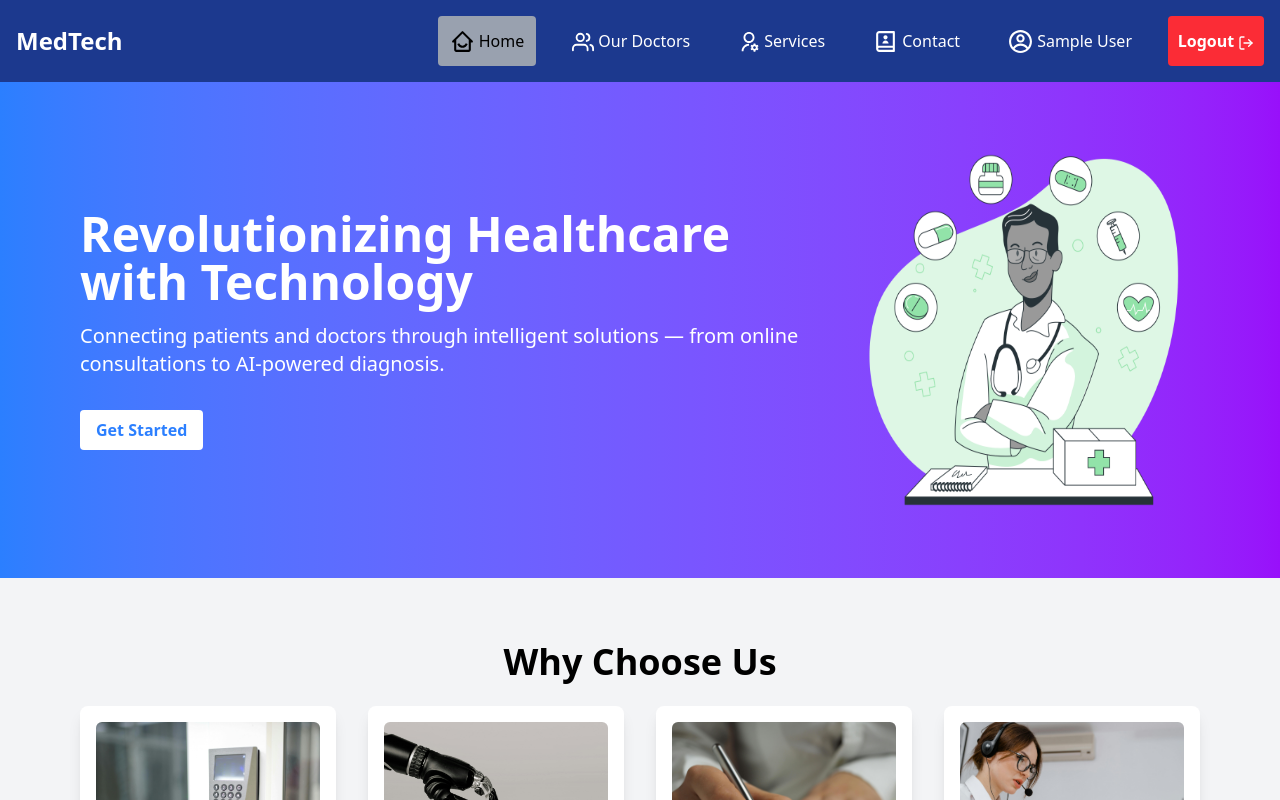
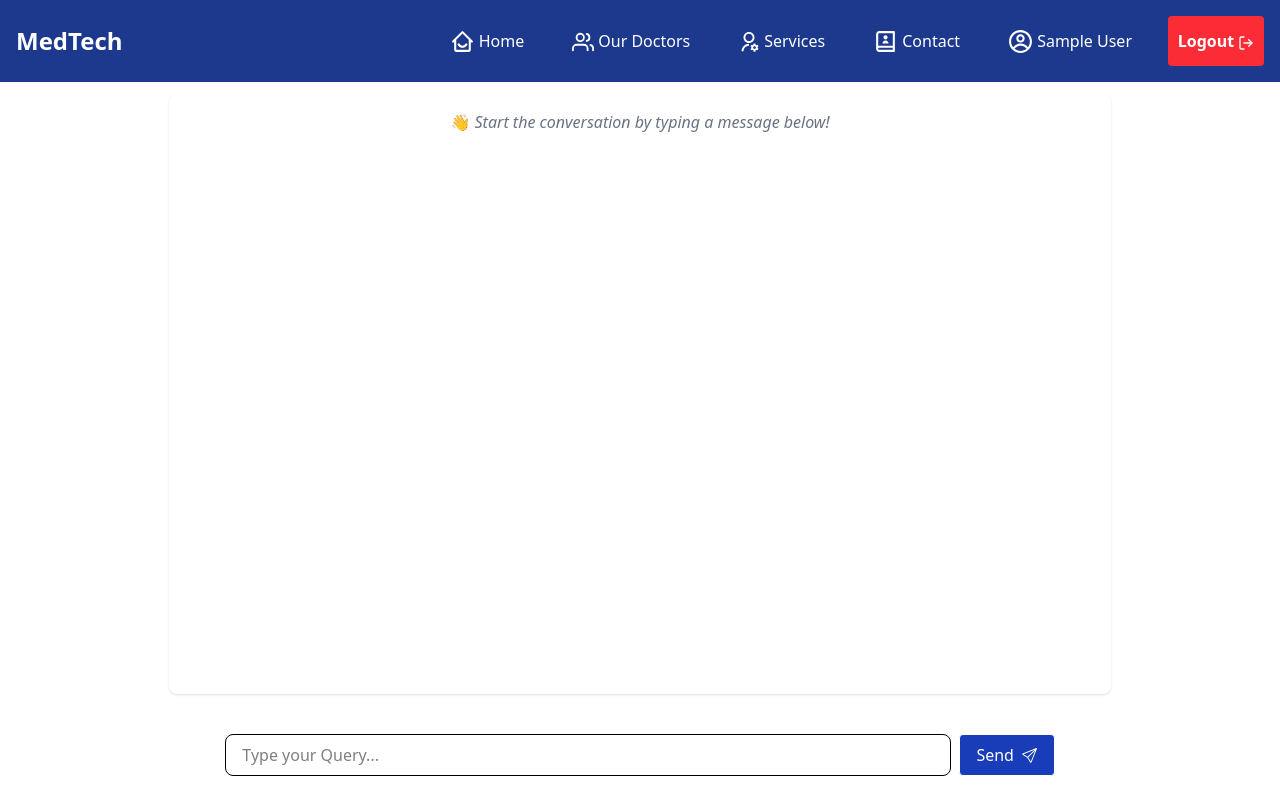
Before and after one commit to singhalgarvit/MedTech, a React (Vite) app in the folder client/: page /chat in a window 1280 px wide. Before the commit this address led to /. Shown: the top 800 px of the page. Built offline with nearby package versions, Linux system fonts and the light colour scheme; sample sign-in values are in the browser's storage.

Commit message:
CLOSES#39 : Craeted the basic chatbot for medical diagnosis

```diff
--- a/client/package.json
+++ b/client/package.json
@@ -10,6 +10,7 @@
     "preview": "vite preview"
   },
   "dependencies": {
+    "@google/generative-ai": "^0.24.1",
     "@hookform/resolvers": "^5.2.2",
     "@tailwindcss/vite": "^4.1.14",
     "axios": "^1.11.0",
--- a/client/src/App.jsx
+++ b/client/src/App.jsx
@@ -1,14 +1,19 @@
 import "./App.css";
+import {useLocation} from "react-router-dom";
 import Routers from "./Routers";
 import Footer from "./sections/Footer";
 import Navbar from "./sections/Navbar";
+import ChatbotIcon from "./components/ChatbotIcon";
 
 function App() {
+  const location = useLocation();
+  const hideFooterRoutes = ["/chat"];
   return (
     <>
       <Navbar />
       <Routers />
-      <Footer />
+      {!hideFooterRoutes.includes(location.pathname) && <ChatbotIcon />}
+      {!hideFooterRoutes.includes(location.pathname) && <Footer />}
     </>
   );
 }
--- a/client/src/Routers.jsx
+++ b/client/src/Routers.jsx
@@ -7,6 +7,7 @@ import { AuthContext } from './context/authContext'
 import Doctors from './pages/Doctors'
 import ProtectedRoute from './ProtectedRoute'
 import Dashboard from './pages/Dashboards/Dashboard'
+import Chatbot from './pages/Chatbot'
 
 function Routers() {
   const {token} = useContext(AuthContext);
@@ -17,6 +18,7 @@ function Routers() {
             <Route path='/login' element={token?<Navigate to="/"/>:<Login/>}/>
             <Route path='/signup' element={token?<Navigate to="/"/>:<Signup/>}/>
             <Route path='/doctors' element={<Doctors/>}/>
+            <Route path='/chat' element={<ProtectedRoute allowedRoles={['admin','doctor','patient']}><Chatbot/></ProtectedRoute>}/>
             <Route path='/dashboard/*' element={<ProtectedRoute allowedRoles={['admin','doctor','patient']}><Dashboard/></ProtectedRoute>}/>
             <Route path='/*' element={<Navigate to="/"/>}/>
         </Routes>
--- /dev/null
+++ b/client/src/components/ChatbotIcon.jsx
@@ -0,0 +1,12 @@
+import { TbMessageChatbot } from "react-icons/tb";
+import { Link } from "react-router-dom";
+
+function ChatbotIcon() {
+  return (
+    <Link to='/chat' className="fixed bottom-5 right-5 z-50 bg-blue-500 p-2 rounded-full">
+        <TbMessageChatbot size={30} color="white"/>
+    </Link>
+  )
+}
+
+export default ChatbotIcon
--- a/client/src/index.css
+++ b/client/src/index.css
@@ -10,3 +10,12 @@
   -webkit-font-smoothing: antialiased;
   -moz-osx-font-smoothing: grayscale;
 }
+
+.no-scrollbar::-webkit-scrollbar {
+  display: none;
+}
+
+.no-scrollbar {
+  -ms-overflow-style: none;  /* for Internet Explorer, Edge */
+  scrollbar-width: none;     /* for Firefox */
+}
--- /dev/null
+++ b/client/src/pages/Chatbot.jsx
@@ -0,0 +1,100 @@
+import { useEffect, useRef, useState } from "react";
+import Button from "../components/Button";
+import { BsSend } from "react-icons/bs";
+import {GoogleGenerativeAI} from "@google/generative-ai"
+
+export default function Chatbot() {
+  const [message, setMessage] = useState("");
+  const [chat, setChat] = useState([]);
+  const chatEndRef = useRef(null);
+
+  useEffect(() => {
+    chatEndRef.current?.scrollIntoView({ behavior: "smooth" });
+  }, [chat]);
+
+  const sendMessage = async (e) => {
+    e.preventDefault();
+    if (!message.trim()) return;
+
+    const newChat = [...chat, { role: "user", content: message }];
+    setChat(newChat);
+    setMessage("");
+    const apiKey = import.meta.env.VITE_ai_api;
+    const genAI = new GoogleGenerativeAI(apiKey);
+    const model = genAI.getGenerativeModel({ model: "gemini-2.0-flash" });
+    const systemPrompt = `
+      You are Dr. MedTechBot developed by Garvit & team — a friendly and professional **medical advisor**.
+      Respond as a certified doctor who gives evidence-based, empathetic answers.
+      Keep responses **under 100 words** unless a detailed explanation is clearly necessary.
+      Avoid providing diagnoses or prescriptions — give **general medical guidance** only.
+      Dont give advice other than medical field.
+    `;
+    const prompt = `${systemPrompt}\n\nUser: ${message}\nDoctor:`;
+     const result = await model.generateContent(prompt);
+
+    // const res = await fetch(, {
+    //   method: "POST",
+    //   headers: { "Content-Type": "application/json" },
+    //   body: JSON.stringify({ message }),
+    // });
+
+    // const data = await res.json();
+    const response = result.response.text();
+    setChat([...newChat, { role: "assistant", content: response }]);
+  };
+
+  return (
+    <div className="flex flex-col items-center justify-center p-3">
+      <div className="md:w-3/4 bg-white rounded-lg flex flex-col h-[85vh] md:h-[75vh] shadow-sm">
+        {/* Chat area */}
+        <div className="flex-1 overflow-y-auto p-4 space-y-3 no-scrollbar">
+          {chat.length === 0 ? (
+            <p className="text-gray-500 text-center italic">
+              👋 Start the conversation by typing a message below!
+            </p>
+          ) : (
+            chat.map((msg, i) => (
+              <div
+                key={i}
+                className={`flex ${
+                  msg.role === "user" ? "justify-end" : "justify-start"
+                }`}
+              >
+                <div
+                  className={`px-4 py-2 rounded-lg max-w-[90%] md:max-w-[75%] ${
+                    msg.role === "user"
+                      ? "bg-blue-600 text-white"
+                      : "bg-gray-200 text-gray-900"
+                  }`}
+                >
+                  {msg.content}
+                </div>
+              </div>
+            ))
+          )}
+          <div ref={chatEndRef} />
+        </div>
+
+        {/* Input area */}
+        <form
+          onSubmit={sendMessage}
+          className="p-3 m-3 flex gap-2 fixed bottom-0 w-full md:w-2/3 self-center"
+        >
+          <input
+            value={message}
+            onChange={(e) => setMessage(e.target.value)}
+            className="flex-1 border rounded-lg px-4 py-2 focus:outline-none focus:ring-2 focus:ring-blue-500"
+            placeholder="Type your Query..."
+          />
+          <Button
+            type="submit"
+            onclick={() => {}}
+            value="Send "
+            icon={<BsSend className="inline-block " size={15} />}
+            className="flex flex-row items-center justify-center gap-2"
+          />
+        </form>
+      </div>
+    </div>
+  );
+}
```
Also changed, not shown: 1 other file (tests, documents, lock files or other folders).
